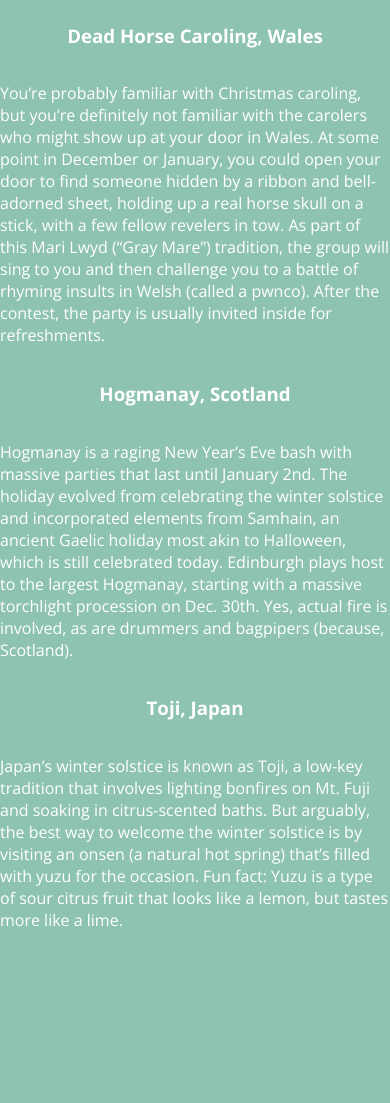
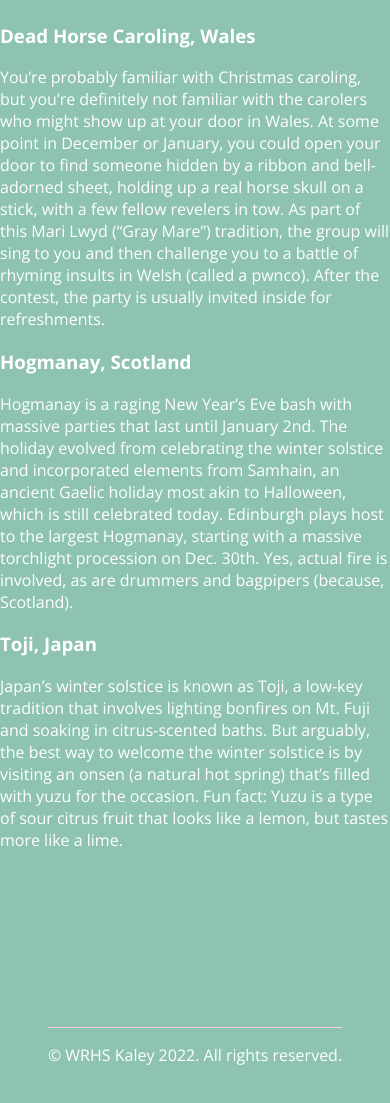
Before and after one commit to CSF2223/holidaydesign-FortierKaley, a plain HTML site: page index.html in a window 390 px wide. Shown: the part 125-1228 px from the top of the page. Before the commit the page ends 1072 px from the top, so only its background shows below. Drawn offline with nearby package versions, Linux system fonts and the light colour scheme; a web font is replaced by a local one.

Commit message:
Fixed Layout & Media Query

```diff
--- a/index.html
+++ b/index.html
@@ -9,37 +9,45 @@
 </head>
 
 <body>
-    <h1>Winter Holidays Around the World</h1>
-    <div class="dhcText">
-    <section class="DHC">
+    <h1 class="itto">Winter Holidays Around the World</h1>
+
+  <section class="mouche">
+    <div class=DHC>
         <h3>Dead Horse Caroling, Wales</h3>
-        <p>You’re probably familiar with Christmas caroling, but you’re definitely not familiar with the carolers
+        <p class="dhcText">You’re probably familiar with Christmas caroling, but you’re definitely not familiar with the carolers
         who might show up at your door in Wales. At some point in December or January, you could open your door to
         find someone hidden by a ribbon and bell-adorned sheet, holding up a real horse skull on a stick, with a
         few fellow revelers in tow. As part of this Mari Lwyd (“Gray Mare”) tradition, the group will sing to you
         and then challenge you to a battle of rhyming insults in Welsh (called a pwnco). After the contest, the party
         is usually invited inside for refreshments.</p>
-    </section>
     </div>
 
 
-    <section class="Hog">
+
+    <div class="Hog">
         <h3>Hogmanay, Scotland</h3>
-        <p>Hogmanay is a raging New Year’s Eve bash with massive parties that last until January 2nd.
+        <p class="hogText">Hogmanay is a raging New Year’s Eve bash with massive parties that last until January 2nd.
         The holiday evolved from celebrating the winter solstice and incorporated elements from Samhain,
         an ancient Gaelic holiday most akin to Halloween, which is still celebrated today.
         Edinburgh plays host to the largest Hogmanay, starting with a massive torchlight procession on Dec. 30th.
         Yes, actual fire is involved, as are drummers and bagpipers (because, Scotland).</p>
-    </section>
+    </div>
 
 
-    <section class="Toji">
+    <div class="Toji">
         <h3>Toji, Japan</h3>
-        <p>Japan’s winter solstice is known as Toji, a low-key tradition that involves lighting bonfires on Mt. Fuji
+        <p class="tojiText">Japan’s winter solstice is known as Toji, a low-key tradition that involves lighting bonfires on Mt. Fuji
         and soaking in citrus-scented baths. But arguably, the best way to welcome the winter solstice is by visiting
         an onsen (a natural hot spring) that’s filled with yuzu for the occasion. Fun fact: Yuzu is a type of sour
         citrus fruit that looks like a lemon, but tastes more like a lime.</p>
-    </section>
+    </div>
+
+</section>
+
+
+    <footer>
+        <p class="copyright">&copy; WRHS Kaley 2022. All rights reserved.</p>
+    </footer>
 
 
 </body>
--- a/style.css
+++ b/style.css
@@ -28,30 +28,86 @@ body {
     color: #fff;
 }
 
-.DHC {
+body {
     display: flex;
     flex-direction: column;
     justify-content: space-evenly;
     align-items: center;
 }
 
+.DHC{
+    border-top-left-radius: 15px;
+    border-top-right-radius: 15px;
+    border-bottom-left-radius: 15px;
+    border-bottom-right-radius: 15px;
+}
+
 .dhcText {
     display: flex;
-    flex-direction: column;
-    justify-content: space-evenly;
+    flex-direction: row;
+    justify-content: flex-start;
+}
+
+
+
+.hogText {
+    display: flex;
+    flex-direction: row;
+    justify-content: flex-end;
+    align-items: flex-end;
+
+}
+
+.tojiText {
+    display: flex;
+    flex-direction: row;
+    justify-content: flex-start;
     align-items: center;
 }
 
-.Hog {
-    display: flex;
-    flex-direction: column;
-    justify-content: space-evenly;
-    align-items: center;
+footer {
+    text-align: left;
+    color: #fff;
+    margin: 10rem 0;
+    border-top: 1px solid #fccdd9;
 }
 
-.Toji {
-    display: flex;
-    flex-direction: column;
-    justify-content: space-evenly;
-    align-items: center;
+
+
+
+
+@media (min-width: 800px) {
+    .mouche {
+        flex-direction: row;
+        justify-content: space-evenly;
+        align-items: center;
+        height: 90vh;
+    }
+
+    .dhcText {
+        font-size: 1rem;
+    }
+
+    .hogText {
+        font-size: 1rem;
+    }
+
+    .tojiText {
+        font-size: 1rem;
+    }
+
+    .itto {
+        font-size: 3.5rem;
+    }
+
+    .projectGallery {
+        display: flex;
+        flex-direction: row;
+        justify-content: center;
+        flex-wrap: wrap;
+    }
+
+    .mouche {
+        max-width: 90%;
+    }
 }
```
